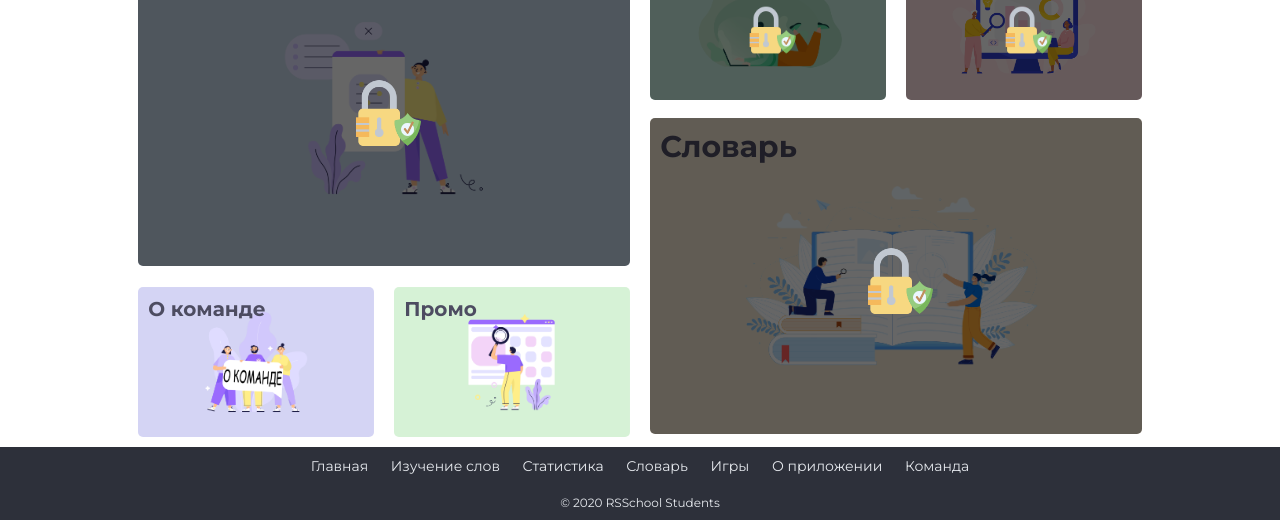
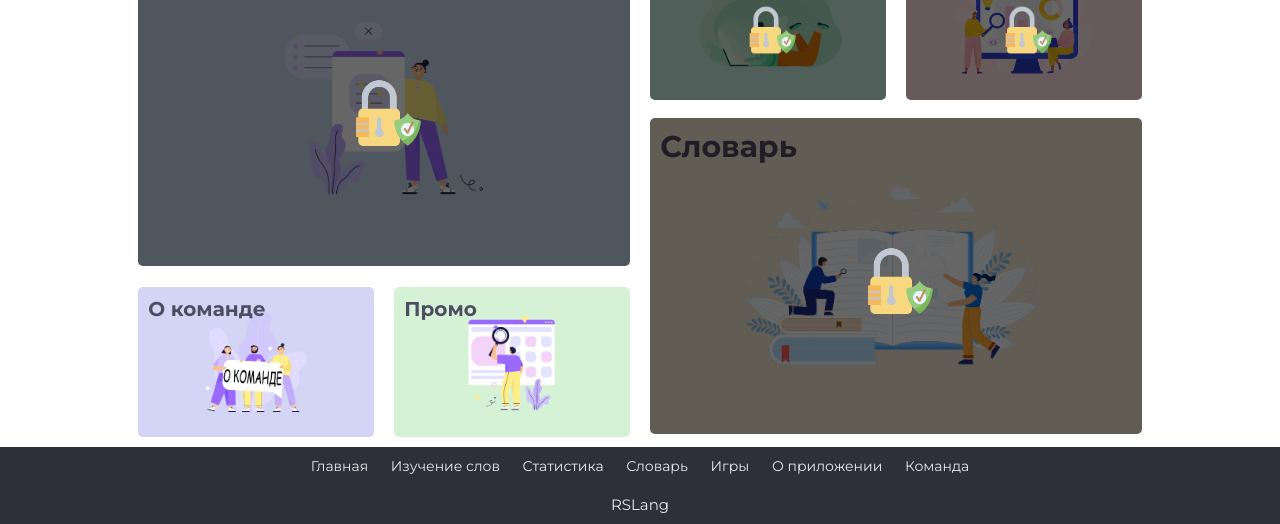
Before and after one commit to diSpector/rslang, a website built with webpack: page src/index.html in a window 1280 px wide. Shown: the part 589-1113 px from the top of the page. Built offline with nearby package versions, Linux system fonts and the light colour scheme; a web font is replaced by a local one.

Commit message:
feat: add link footer

```diff
--- a/src/css/layout/footer.scss
+++ b/src/css/layout/footer.scss
@@ -9,6 +9,15 @@
 
 .footer__links {
   padding: 0;
+}
+
+.footer_link {
+  font-size: 1.5rem;
+  color: #e6e9ee;
+  text-decoration: none;
+  &:hover {
+    color: #eef083;
+  }
 }
 
 .footer__navList {
--- a/src/js/views/components/Footer.js
+++ b/src/js/views/components/Footer.js
@@ -17,7 +17,7 @@ const Footer = {
           </ul>
         </div>
         <div class="footer__copyright">
-          <span>© 2020 RSSchool Students</span>
+          <a class="footer_link" href="https://github.com/diSpector/rslang">RSLang</a>
         </div>
       </div>
     </div>
```
